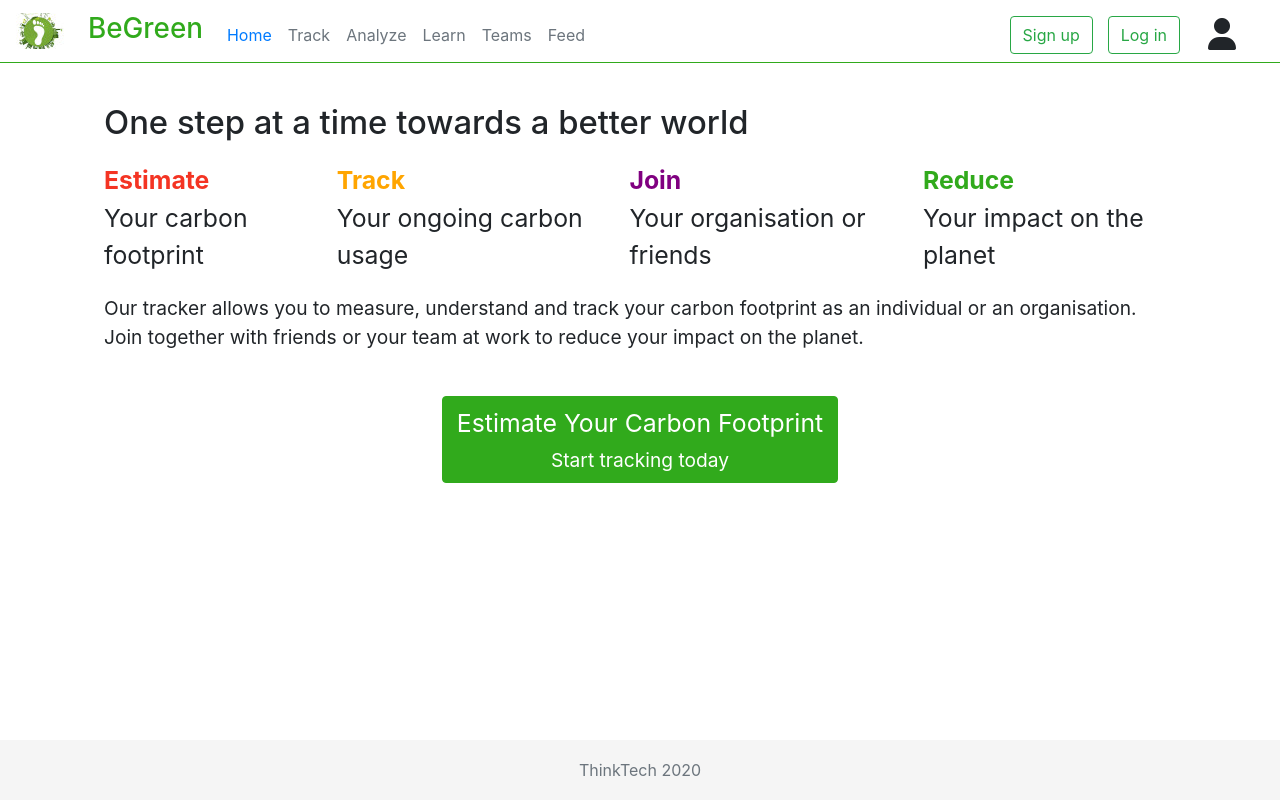
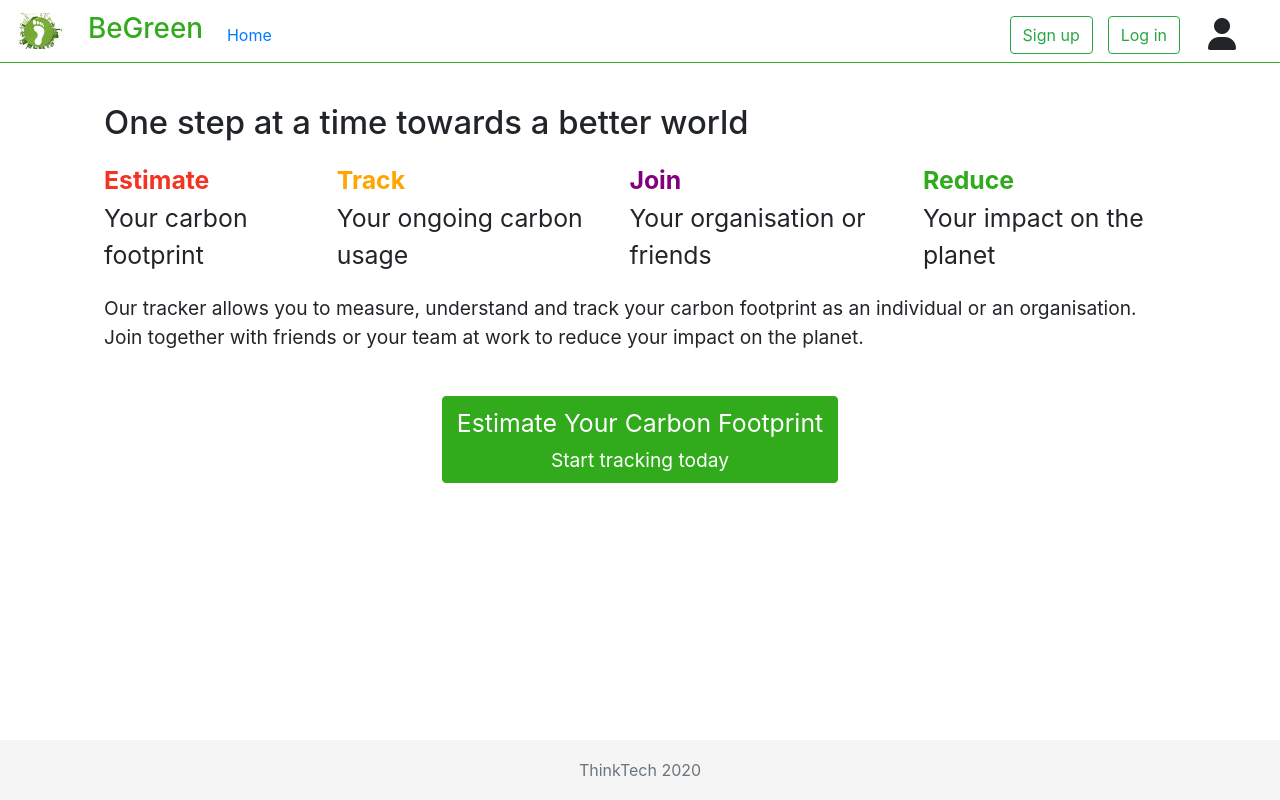
Before and after one commit to ThinkTech-TR/carbontracker-react-app, a React (Create React App) app: page / in a window 1280 px wide. Built offline with nearby package versions, Linux system fonts and the light colour scheme.

Commit message:
Change of Navigation bar visibility depending on the status of Logging

```diff
--- a/src/Components/Header/Header.js
+++ b/src/Components/Header/Header.js
@@ -1,4 +1,4 @@
-import React, {useEffect, useState} from 'react';
+import React, { useEffect, useState } from 'react';
 import { useAuth0 } from '@auth0/auth0-react';
 import './Header.css';
 import { Avatar } from './Avatar';
@@ -6,11 +6,13 @@ import {
     Link
 } from "react-router-dom";
 
+
+
 function Header() {
 
     const [showAvatar, setShowAvatar] = useState(false);
 
-    const {userinfo, isAuthenticated} = useAuth0();
+    const { userinfo, isAuthenticated } = useAuth0();
 
 
     return (
@@ -26,11 +28,15 @@ function Header() {
                     <div className="collapse navbar-collapse" id="navbarNav">
                         <div className="navbar-nav">
                             <Link to="/" className="nav-item nav-link active">Home</Link>
-                            <a className="nav-item nav-link active disabled" href="#">Track</a>
-                            <a className="nav-item nav-link disabled" href="#">Analyze<span className="sr-only">(current)</span></a>
-                            <a className="nav-item nav-link disabled" href="#">Learn</a>
-                            <a className="nav-item nav-link disabled" href="#">Teams</a>
-                            <a className="nav-item nav-link disabled" href="#">Feed</a>
+                            {isAuthenticated &&
+                                <div className="navbar-nav">
+                                    <Link to="/" className="nav-item nav-link active">Track</Link>
+                                    <Link to="/" className="nav-item nav-link active">Analyze</Link>
+                                    <Link to="/" className="nav-item nav-link active">Learn</Link>
+                                    <Link to="/" className="nav-item nav-link active">Teams</Link>
+                                    <Link to="/" className="nav-item nav-link active">Feed</Link>
+                                </div>
+                            }
                         </div>
                     </div>
                     {!isAuthenticated && <Link to="/login"><button type="button" className="btn btn-outline-success d-none d-md-block">Sign up</button></Link>}
```
